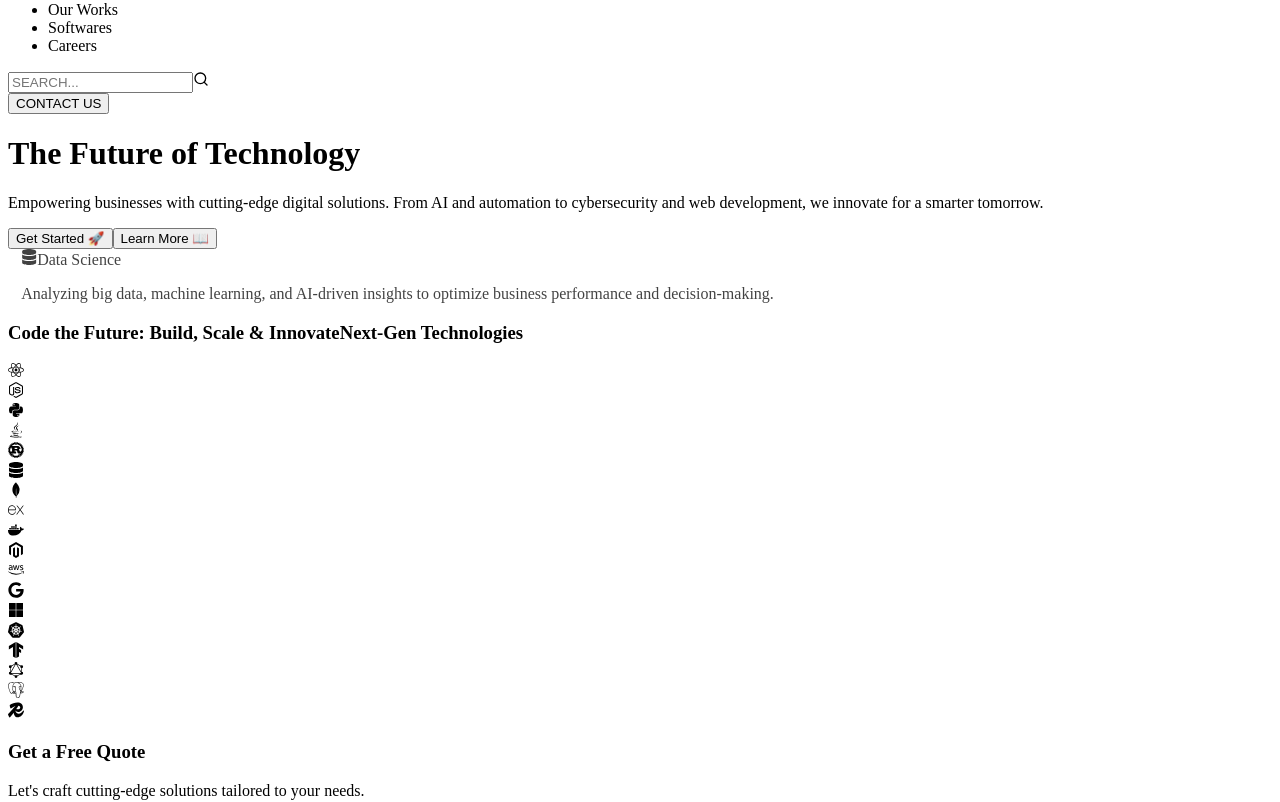
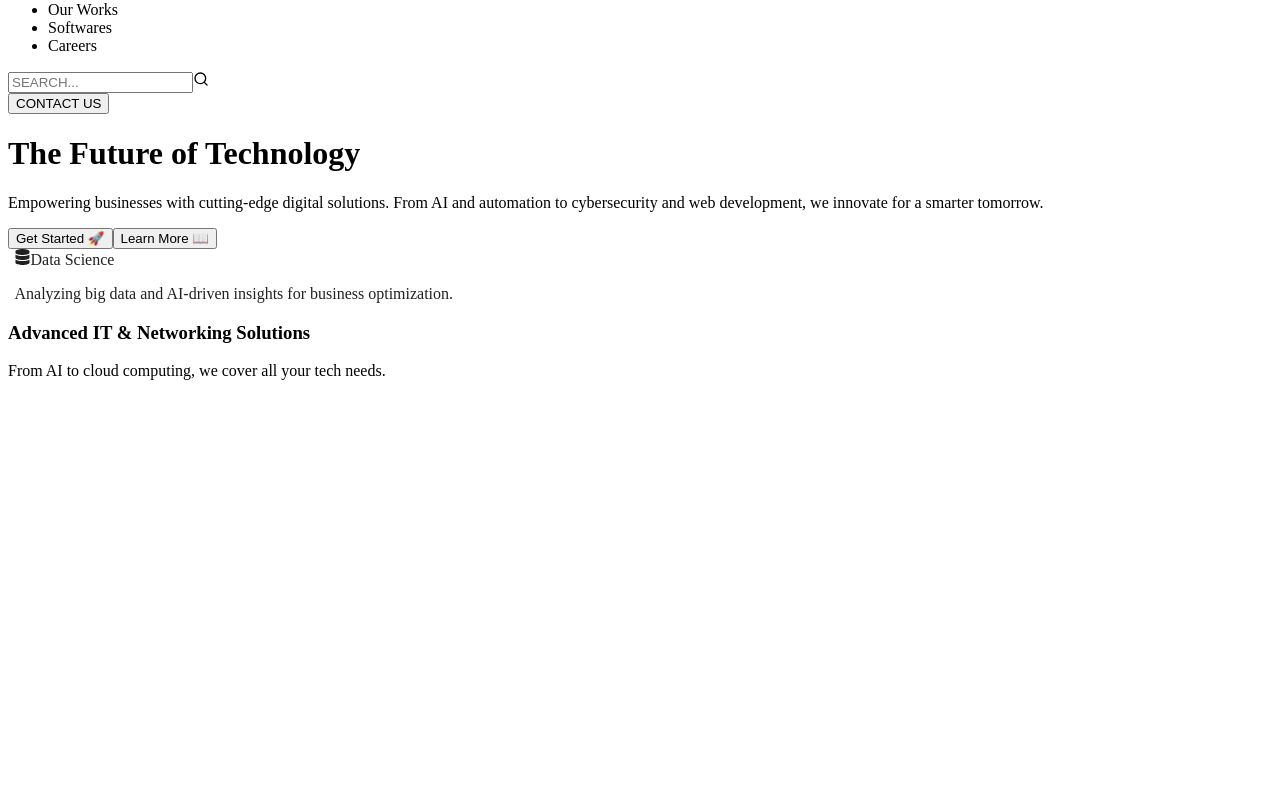
Before and after one commit to cloudqlobe/Technofrontend, a React (Create React App) app: page / in a window 1280 px wide. Shown: the part 460-1262 px from the top of the page. Built offline with nearby package versions, Linux system fonts and the light colour scheme.

Commit message:
third commit

```diff
--- a/src/components/HomePage.jsx
+++ b/src/components/HomePage.jsx
@@ -1,16 +1,29 @@
 import React, { useState, useEffect } from "react";
 import { motion } from "framer-motion";
 import { IoIosCloudDone } from "react-icons/io";
-import { FaCode, FaShieldAlt, FaDatabase, FaCloud, FaRobot, FaMobileAlt, FaRobot as ChatbotIcon, FaMobile, FaCloudMoon } from "react-icons/fa";
+import { FaCode, FaShieldAlt, FaDatabase, FaRobot, FaMobile } from "react-icons/fa";
+import { FaServer, FaLock, FaCloud, FaCodeBranch, FaNetworkWired, FaTools } from "react-icons/fa";
 
 // Tech Icons and Descriptions
 const techDetails = [
-  { icon: <FaCode className="text-blue-500 text-[10rem]" />, name: "Web Development", description: "Building responsive and interactive websites using the latest technologies like React, Vue, and Next.js." },
-  { icon: <FaShieldAlt className="text-red-500 text-[10rem]" />, name: "Cybersecurity", description: "Protecting networks, applications, and data from cyber threats with encryption, firewalls, and ethical hacking." },
-  { icon: <FaDatabase className="text-yellow-500 text-[10rem]" />, name: "Data Science", description: "Analyzing big data, machine learning, and AI-driven insights to optimize business performance and decision-making." },
-  { icon: <IoIosCloudDone className="text-indigo-500 text-[10rem]" />, name: "Cloud Computing", description: "Utilizing platforms like AWS, Azure, and Google Cloud to deploy scalable and secure applications globally." },
-  { icon: <FaRobot className="text-green-500 text-[10rem]" />, name: "AI & Automation", description: "Developing intelligent systems that automate tasks, recognize patterns, and improve efficiency with AI and ML." },
-  { icon: <FaMobile className="text-purple-500 text-[10rem]" />, name: "App Development", description: "Creating high-performance mobile applications for iOS and Android with Flutter, React Native, and Swift." }
+  { icon: <FaCode className="text-blue-500 text-[5rem]" />, name: "Web Development", description: "Building responsive and interactive websites using React, Vue, and Next.js." },
+  { icon: <FaShieldAlt className="text-red-500 text-[5rem]" />, name: "Cybersecurity", description: "Protecting data with encryption, firewalls, and ethical hacking." },
+  { icon: <FaDatabase className="text-yellow-500 text-[5rem]" />, name: "Data Science", description: "Analyzing big data and AI-driven insights for business optimization." },
+  { icon: <IoIosCloudDone className="text-indigo-500 text-[5rem]" />, name: "Cloud Computing", description: "Deploying scalable applications on AWS, Azure, and Google Cloud." },
+  { icon: <FaRobot className="text-green-500 text-[5rem]" />, name: "AI & Automation", description: "Developing intelligent systems to automate tasks with AI and ML." },
+  { icon: <FaMobile className="text-purple-500 text-[5rem]" />, name: "App Development", description: "Building mobile apps for iOS and Android using Flutter, React Native, and Swift." }
+];
+
+// Tech Service Categories for Scroller
+const techServices = [
+  { icon: <FaRobot />, name: "AI Solutions", bgColor: "bg-blue-500" },
+  { icon: <FaLock />, name: "VPN Services", bgColor: "bg-green-500" },
+  { icon: <FaCloud />, name: "Cloud Hosting", bgColor: "bg-purple-500" },
+  { icon: <FaDatabase />, name: "Data Management", bgColor: "bg-indigo-500" },
+  { icon: <FaServer />, name: "Dedicated Servers", bgColor: "bg-orange-500" },
+  { icon: <FaCodeBranch />, name: "DevOps & CI/CD", bgColor: "bg-teal-500" },
+  { icon: <FaNetworkWired />, name: "Networking Solutions", bgColor: "bg-yellow-500" },
+  { icon: <FaTools />, name: "IT Support", bgColor: "bg-red-500" }
 ];
 
 const HomePage = () => {
@@ -24,19 +37,17 @@ const HomePage = () => {
   }, []);
 
   return (
-    <div className="w-full min-h-screen flex items-center justify-between px-20 bg-white">
-
-      {/* Left Side: Heading & Text */}
-      <div className="w-1/2 ml-12">
-        <motion.h1 className="text-5xl font-default text-gray-900 leading-tight" initial={{ opacity: 0, x: -30 }} animate={{ opacity: 1, x: 0 }} transition={{ duration: 1 }}>
+    <div className="w-full flex flex-col items-center bg-white mt-20">
+      {/* ====== Main Section ====== */}
+      <div className="w-full flex flex-row items-center justify-between px-20 py-16 bg-white mt-10">
+        {/* Left: Text Content */}
+        <div className="w-1/2">
+          <motion.h1 className="text-5xl font-bold text-gray-900 leading-tight" initial={{ opacity: 0, x: -30 }} animate={{ opacity: 1, x: 0 }} transition={{ duration: 1 }}>
             The Future of <span className="text-orange-500">Technology</span>
           </motion.h1>
-
-        <motion.p className="text-lg text-gray-700 mt-5 max-w-lg" initial={{ opacity: 0, x: -20 }} animate={{ opacity: 1, x: 0 }} transition={{ duration: 1.2 }}>
+          <motion.p className="text-lg text-gray-600 mt-5 max-w-lg" initial={{ opacity: 0, x: -20 }} animate={{ opacity: 1, x: 0 }} transition={{ duration: 1.2 }}>
             Empowering businesses with cutting-edge digital solutions. From AI and automation to cybersecurity and web development, we innovate for a smarter tomorrow.
           </motion.p>
-
-        {/* Call-to-Action Buttons */}
           <div className="mt-10 flex space-x-5">
             <motion.button whileHover={{ scale: 1.05 }} whileTap={{ scale: 0.95 }} className="bg-orange-500 text-white px-7 py-3 rounded-lg text-lg font-semibold hover:bg-orange-600 transition">
               Get Started 🚀
@@ -71,6 +82,45 @@ const HomePage = () => {
         <div className="absolute -bottom-16 left-1/2 transform -translate-x-1/2 w-44 h-10 bg-gray-400 rounded-b-3xl"></div>
       </div>
     </div>
+      <div className="w-full bg-white py-10 mt-8">
+
+  {/* Additional Headings */}
+  <h3 className="text-2xl font-semibold text-gray-800 text-center">
+    Advanced IT & Networking Solutions
+  </h3>
+  <p className="text-md text-gray-500 text-center mb-8">
+    From AI to cloud computing, we cover all your tech needs.
+  </p>
+  <div className="overflow-hidden">
+    <motion.div
+      className="flex space-x-10 whitespace-nowrap px-5 mt-5"
+      animate={{ x: ["0%", "-100%"] }}
+      transition={{ repeat: Infinity, duration: 15, ease: "linear" }} // Smooth infinite loop
+    >
+      {[...techServices, ...techServices].map((service, index) => (
+        <div
+          key={index}
+          className="flex items-center px-6 py-3 border-2 border-grey-500 shadow-md bg-white w-70 h-25 rounded-lg"
+        >
+          {/* Icon Left with Hover Animation */}
+          <motion.div
+            whileHover={{ scale: 1.2 }}
+            transition={{ duration: 0.2 }}
+            className={`w-16 h-16 flex items-center justify-center ${service.bgColor} text-white text-4xl rounded-lg`}
+          >
+            {service.icon}
+          </motion.div>
+
+          {/* Text Right */}
+          <span className="text-gray-900 text-lg font-default ml-5">{service.name}</span>
+        </div>
+      ))}
+    </motion.div>
+  </div>
+</div>
+
+
+    </div>
   );
 };
 
--- a/src/components/Model.jsx
+++ b/src/components/Model.jsx
@@ -15,12 +15,12 @@ const iconData = [
   { Icon: FaMagento, bgColor: "bg-red-700" },
   { Icon: FaAws, bgColor: "bg-yellow-500" },
   { Icon: FaGoogle, bgColor: "bg-red-500" },
-  { Icon: FaMicrosoft, bgColor: "bg-blue-700" },
-  { Icon: SiKubernetes, bgColor: "bg-blue-500" },
-  { Icon: SiTensorflow, bgColor: "bg-orange-600" },
-  { Icon: SiGraphql, bgColor: "bg-pink-500" },
-  { Icon: SiPostgresql, bgColor: "bg-blue-900" },
-  { Icon: SiRedis, bgColor: "bg-red-600" }
+  // { Icon: FaMicrosoft, bgColor: "bg-blue-700" },
+  // { Icon: SiKubernetes, bgColor: "bg-blue-500" },
+  // { Icon: SiTensorflow, bgColor: "bg-orange-600" },
+  // { Icon: SiGraphql, bgColor: "bg-pink-500" },
+  // { Icon: SiPostgresql, bgColor: "bg-blue-900" },
+  // { Icon: SiRedis, bgColor: "bg-red-600" }
 ];
 
 const Model = () => {
@@ -31,13 +31,13 @@ const Model = () => {
       <div className="flex flex-col lg:flex-row items-start justify-center w-full space-x-28">
 
         {/* Left Side - Programming Languages & Tech */}
-        <div className="flex flex-col lg:w-1/2 text-left flex-shrink-0 mb-10 relative left-[-34px]">
+        <div className="flex flex-col lg:w-1/2 text-left flex-shrink-0 mb-10 relative left-[-34px] mt-10">
           <h3 className="text-4xl font-semibold text-gray-900 mb-6 text-center">
             Code the Future: Build, Scale & Innovate
-            <span className="text-orange-500 block text-center">Next-Gen Technologies</span>
+            <span className="text-orange-500 block text-center ">Next-Gen Technologies</span>
           </h3>
 
-          <div className="mt-12 grid grid-cols-6 gap-12 mt-16">
+          <div className="mt-12 grid grid-cols-6 gap-12 mt-28">
             {iconData.map(({ Icon, bgColor }, index) => (
               <div
                 key={index}
```
Lines whose indentation alone changed are shown as unchanged.
